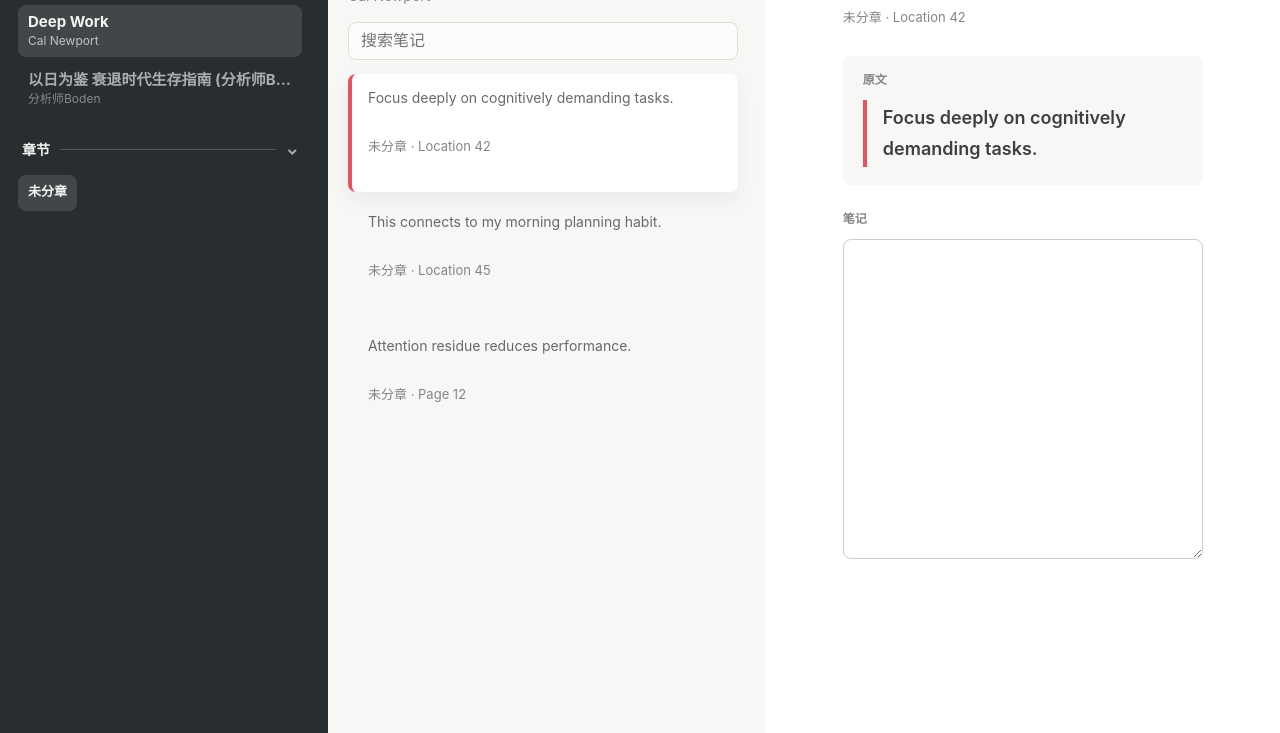
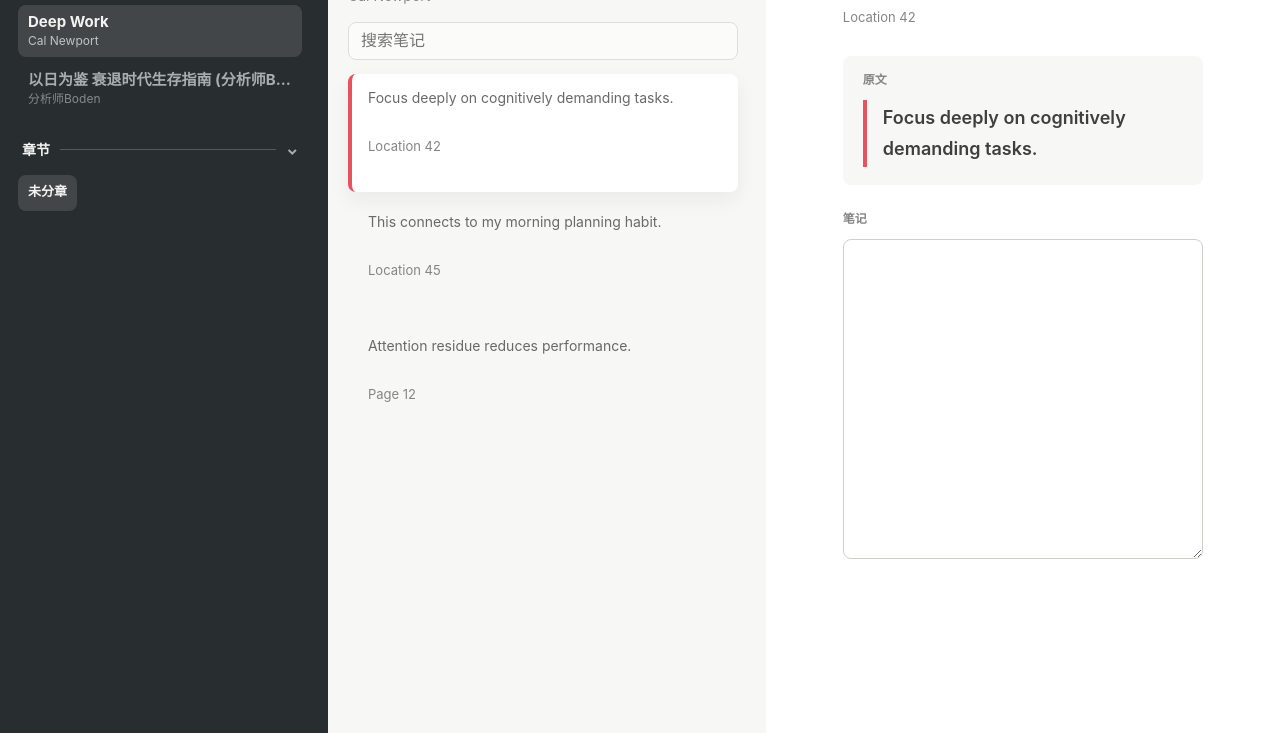
Before and after one commit to vito-epiphany/kindle_note, a website: page public/books/book-deep-work-cal-newport.html in a window 1280 px wide. Shown: the part 67-800 px from the top of the page. Drawn offline with Linux system fonts and the light colour scheme.

Commit message:
style: hide chapter titles from note metadata

```diff
--- a/public/books/book-deep-work-cal-newport.html
+++ b/public/books/book-deep-work-cal-newport.html
@@ -44,21 +44,21 @@
       </header>
       <section class="note-list"><button type="button" class="note-list-item" data-note-target="note-deep-work-5933a3dccf68" data-chapter="未分章" data-search="focus deeply on cognitively demanding tasks.  未分章 " aria-current="true">
         <span>Focus deeply on cognitively demanding tasks.</span>
-        <small>未分章 · Location 42</small>
+        <small>Location 42</small>
       </button>
 <button type="button" class="note-list-item" data-note-target="note-deep-work-09013e7cc5b2" data-chapter="未分章" data-search="this connects to my morning planning habit.  未分章 " aria-current="false">
         <span>This connects to my morning planning habit.</span>
-        <small>未分章 · Location 45</small>
+        <small>Location 45</small>
       </button>
 <button type="button" class="note-list-item" data-note-target="note-deep-work-ebd61834c030" data-chapter="未分章" data-search="attention residue reduces performance.  未分章 " aria-current="false">
         <span>Attention residue reduces performance.</span>
-        <small>未分章 · Page 12</small>
+        <small>Page 12</small>
       </button></section>
     </aside>
     <div class="note-list-resizer" data-note-list-resizer role="separator" aria-label="调整笔记列表宽度" aria-orientation="vertical" tabindex="0"></div>
     <section class="detail-pane">
       <section class="notes"><article class="note detail-card" data-note-id="note-deep-work-5933a3dccf68" data-chapter="未分章" data-search="focus deeply on cognitively demanding tasks.  未分章 ">
-      <p class="meta">未分章 · Location 42</p>
+      <p class="meta">Location 42</p>
       <section class="quote-block">
         <h2 class="section-label">原文</h2>
         <blockquote>Focus deeply on cognitively demanding tasks.</blockquote>
@@ -69,7 +69,7 @@
       </section>
     </article>
 <article class="note detail-card" data-note-id="note-deep-work-09013e7cc5b2" data-chapter="未分章" data-search="this connects to my morning planning habit.  未分章 " hidden>
-      <p class="meta">未分章 · Location 45</p>
+      <p class="meta">Location 45</p>
       <section class="quote-block">
         <h2 class="section-label">原文</h2>
         <blockquote>This connects to my morning planning habit.</blockquote>
@@ -80,7 +80,7 @@
       </section>
     </article>
 <article class="note detail-card" data-note-id="note-deep-work-ebd61834c030" data-chapter="未分章" data-search="attention residue reduces performance.  未分章 " hidden>
-      <p class="meta">未分章 · Page 12</p>
+      <p class="meta">Page 12</p>
       <section class="quote-block">
         <h2 class="section-label">原文</h2>
         <blockquote>Attention residue reduces performance.</blockquote>
```
Also changed, not shown: test/build-html.test.mjs (+4 -0 lines), scripts/lib/render-html.mjs.
